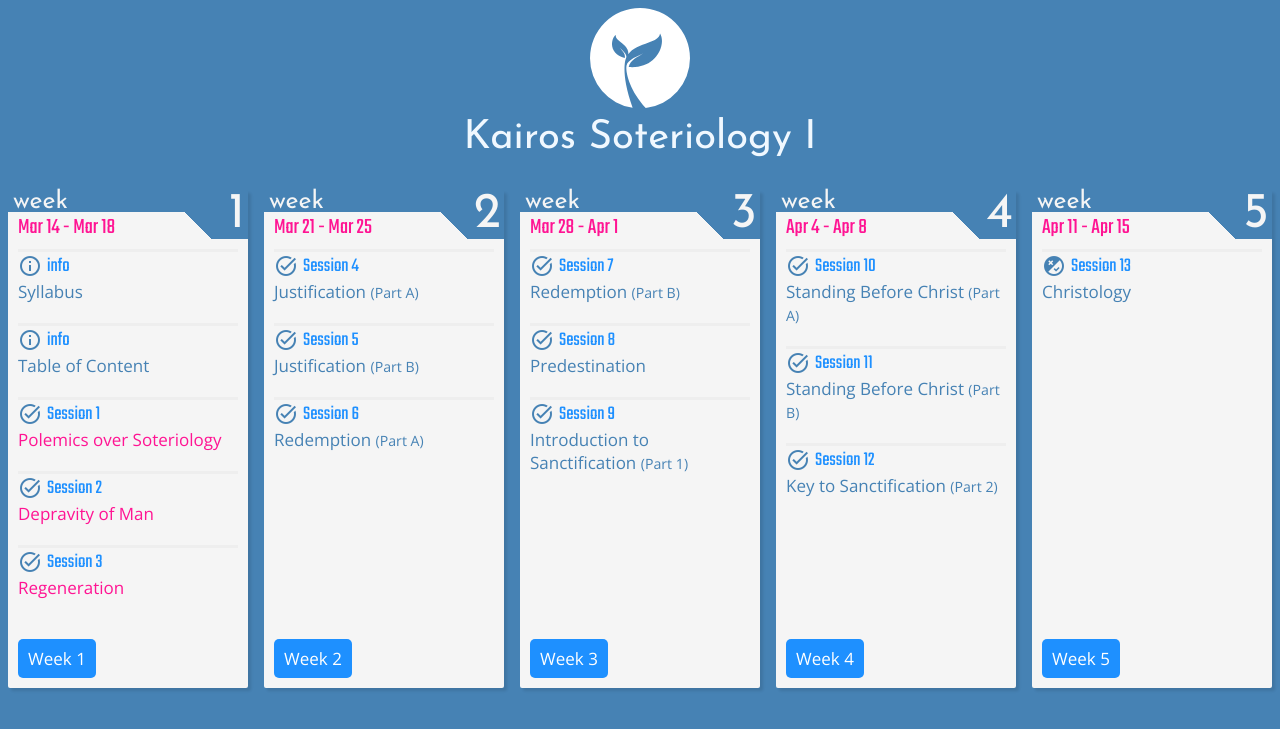
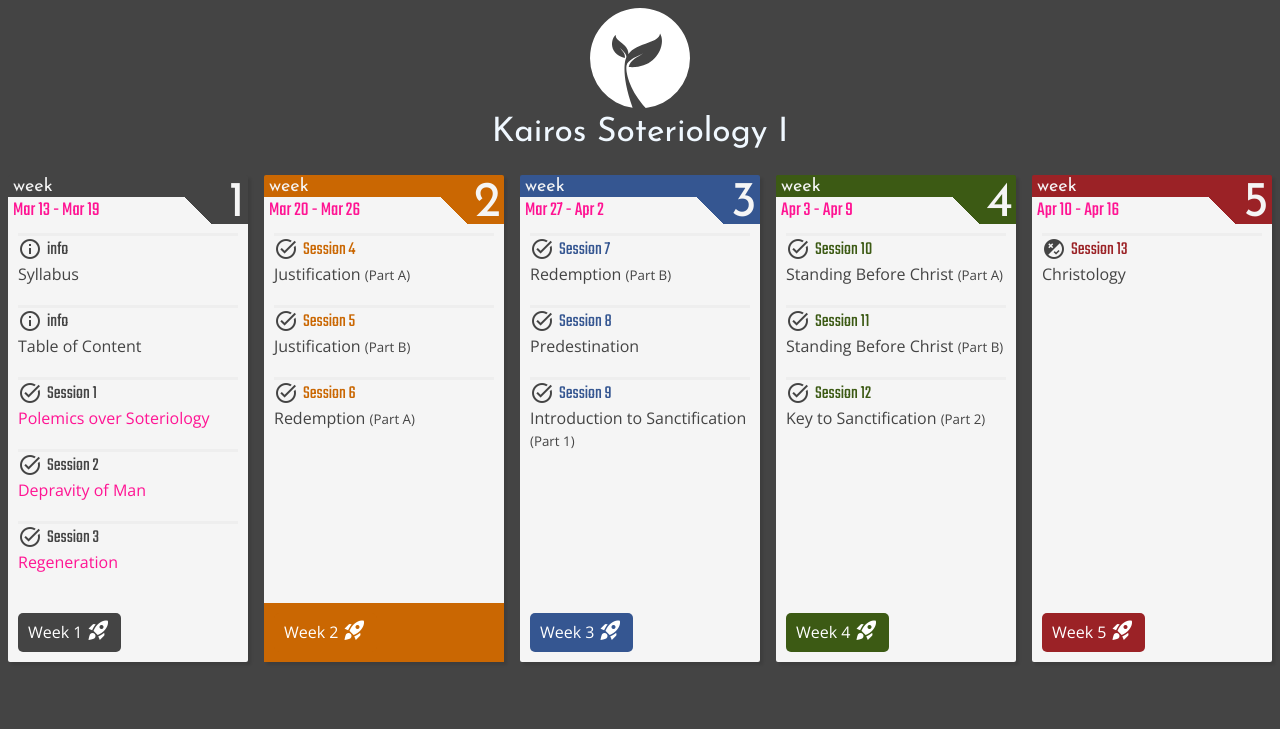
Before and after one commit to GospelTrust/kairos-th-513, a Jekyll site: the page built from docs/index.html, in a window 1280 px wide. Shown: the top 729 px of the page. Built offline with Jekyll 4.4.1, drawn with Linux system fonts in a browser that asks for light colours.

Commit message:
feat: Colorful tabs based on theme

```diff
--- a/docs/_data/course.yml
+++ b/docs/_data/course.yml
@@ -1,7 +1,8 @@
 week-01:
   title: 'Week 1'
-  date: 'Mar 14 - Mar 18'
-  sessions: 3
+  begin: 2022-03-13
+  end: 2022-03-19
+  theme: c1
   items:
   - title: 'Syllabus'
     header: info
@@ -22,8 +23,9 @@
 
 week-02:
   title: Week 2
-  date: 'Mar 21 - Mar 25'
-  sessions: 3
+  begin: 2022-03-20
+  end: 2022-03-26
+  theme: c3
   items:
   - title: 'Justification'
     header: assignment
@@ -40,8 +42,9 @@
 
 week-03:
   title: Week 3
-  date: 'Mar 28 - Apr 1'
-  sessions: 3
+  begin: 2022-03-27
+  end: 2022-04-02
+  theme: c5
   items:
   - title: 'Redemption'
     header: assignment
@@ -57,8 +60,9 @@
 
 week-04:
   title: Week 4
-  date: 'Apr 4 - Apr 8'
-  sessions: 3
+  begin: 2022-04-03
+  end: 2022-04-09
+  theme: c7
   items:
   - title: 'Standing Before Christ'
     header: assignment
@@ -75,8 +79,9 @@
 
 week-05:
   title: Week 5
-  date: 'Apr 11 - Apr 15'
-  sessions: 1
+  begin: 2022-04-10
+  end: 2022-04-16
+  theme: c9
   items:
   - title: 'Christology'
     header: optional
--- a/docs/_layouts/index.html
+++ b/docs/_layouts/index.html
@@ -5,15 +5,6 @@
     <link href="{{ 'assets/css/grid.css' |  relative_url }}" rel="stylesheet">
     <link href="{{ 'assets/css/tab.css' |  relative_url }}" rel="stylesheet">
     <link href="{{ 'assets/css/lesson.css' |  relative_url }}" rel="stylesheet">
-    <style>
-    html {
-      --bg: whitesmoke;
-      --fg: steelblue;
-      --cardWidth: 170px;
-      --cardHeight: 450px;
-      --fontSize: 17px;
-    }
-    </style>
   </head>
   <body>
     {{ content }}
--- a/docs/assets/css/lesson.css
+++ b/docs/assets/css/lesson.css
@@ -6,7 +6,7 @@
   --secondaryColor: dodgerblue;
   --linkColor: deeppink;
   --primaryColor: aliceblue;
-  --bgColor: steelblue;
+  --bgColor: #444;
   --fgColor: ivory;
 }
 
@@ -18,7 +18,7 @@
   color: var(--fgColor);
 }
 
-a, a:visited {
+a {
   color: var(--linkColor);
   text-decoration: none;
 }
@@ -27,6 +27,13 @@
   font-family: var(--secondaryFont);
   font-weight: normal;
   color: var(--secondaryColor);
+}
+
+.special {
+  font-family: var(--specialFont);
+  text-align: center;
+  color: var(--primaryColor);
+  margin: 10px 0 5px 0;
 }
 
 body::-webkit-scrollbar {
@@ -117,11 +124,3 @@
   text-decoration: none;
   flex-direction: column;
 }
-
-.special-head {
-  font-family: var(--specialFont);
-  font-size: 40px;
-  line-height: 60px;
-  text-align: center;
-  color: var(--primaryColor);
-}
--- a/docs/assets/css/tab.css
+++ b/docs/assets/css/tab.css
@@ -1,3 +1,20 @@
+html {
+  --bg: whitesmoke;
+  --fg: #444;
+  --cardWidth: 170px;
+  --cardHeight: 450px;
+  --fontSize: 16px;
+  --c1: #005F73;
+  --c2: #03989E;
+  --c3: #CA6702;
+  --c4: #EE9B00;
+  --c5: #355691;
+  --c6: #4073A0;
+  --c7: #3C5A14;
+  --c8: #598B2C;
+  --c9: #9B2226;
+  --c10: #B18FCF;
+}
 .card-tab {
   display: flex;
   flex-direction: column;
@@ -22,26 +39,29 @@
 }
 .top-bar {
   margin: -25px 0 0 5px;
-  font-size: 25px;
+  font-size: 18px;
   text-align: left;
 }
+
 .tab {
   position: absolute;
   top: -15px;
   right: 3px;
   font-size: 50px;
-  line-height: 35px;
+  line-height: 43px;
   text-align: right;
 }
 .tab small {
   display: block;
   font-size: 21px;
 }
+
 .header {
-  margin: 0 60px 0 10px;
+  margin: 0 50px 0 5px;
   text-align: left;
   line-height: 1;
   height: 32px;
+  font-size: 20px;
   overflow: hidden;
   text-overflow: ellipsis;
   display: -webkit-box;
@@ -49,6 +69,7 @@
   -webkit-box-orient: vertical;
   font-family: var(--secondaryFont);
 }
+
 .body {
   flex-grow: 2;
   padding: 0 10px;
@@ -57,7 +78,9 @@
 .body h2 {
   word-break: break-word;
   margin-top: 10px;
+  line-height: 2.4rem;
 }
+
 .body .item {
   margin-bottom: 20px;
   text-align: left;
@@ -66,8 +89,10 @@
   line-height: normal;
 }
 .body .item h3 {
-  margin-left: 5px;
+  margin: 0 0 0 5px;
+  color: var(--fg);
 }
+
 .control {
   margin-top: 10px;
   padding: 10px;
@@ -75,43 +100,75 @@
   justify-content: space-between;
 }
 
-.control a, .control a:visited {
+.control a {
+  display: flex;
   text-decoration: none;
-  background-color: var(--secondaryColor);
+  background-color: var(--fg);
   color: white;
   border-radius: 5px;
   padding: 5px 10px;
   font-size: var(--fontSize);
 }
-.current .control {
-  background-color: var(--secondaryBg);
+
+.c1 {
+  background-image: linear-gradient(225deg, var(--c1) 50%, transparent 50%);
+  border-top-color: var(--c1);
 }
-.card-tab.current {
-  background-image: linear-gradient(225deg, var(--primaryBg)) 50%, transparent 50%);
-  border-top-color: var(--primaryBg);
-  color: var(--primaryFg);
+.c1 .control a, .c1.current .control { background-color: var(--c1) }
+.c1 .body h3 { color: var(--c1) }
+
+.c2 {
+  background-image: linear-gradient(225deg, var(--c2) 50%, transparent 50%);
+  border-top-color: var(--c2);
 }
-.card-tab.faded {
-  background-image: linear-gradient(225deg, grey 50%, transparent 50%);
-  border-top-color: grey;
+.c2 .control a, .c2.current .control  { background-color: var(--c2) }
+.c2 .body h3 { color: var(--c2) }
+
+.c3 {
+  background-image: linear-gradient(225deg, var(--c3) 50%, transparent 50%);
+  border-top-color: var(--c3);
 }
-.faded .control {
-  background-color: inherit;
+.c3 .control a, .c3.current .control  { background-color: var(--c3) }
+.c3 .body h3 { color: var(--c3) }
+.c4 {
+  background-image: linear-gradient(225deg, var(--c4) 50%, transparent 50%);
+  border-top-color: var(--c4);
 }
-.current .tab,
-.current .top-bar,
-.faded .control,
-.faded .tab,
-.faded .top-bar {
-  color: inherit;
+.c4 .control a, .c4.current .control  { background-color: var(--c4) }
+.c4 .body h3 { color: var(--c4) }
+.c5 {
+  background-image: linear-gradient(225deg, var(--c5) 50%, transparent 50%);
+  border-top-color: var(--c5);
 }
-
-h3 {
-  margin: 0;
+.c5 .control a, .c5.current .control  { background-color: var(--c5) }
+.c5 .body h3 { color: var(--c5) }
+.c6 {
+  background-image: linear-gradient(225deg, var(--c6) 50%, transparent 50%);
+  border-top-color: var(--c6);
 }
-h2 {
-  line-height: 2.4rem;
+.c6 .control a, .c6.current .control  { background-color: var(--c6) }
+.c6 .body h3 { color: var(--c6) }
+.c7 {
+  background-image: linear-gradient(225deg, var(--c7) 50%, transparent 50%);
+  border-top-color: var(--c7);
 }
-small {
-  word-break: keep-all;
+.c7 .control a, .c7.current .control  { background-color: var(--c7) }
+.c7 .body h3 { color: var(--c7) }
+.c8 {
+  background-image: linear-gradient(225deg, var(--c8) 50%, transparent 50%);
+  border-top-color: var(--c8);
 }
+.c8 .control a, .c8.current .control  { background-color: var(--c8) }
+.c8 .body h3 { color: var(--c8) }
+.c9 {
+  background-image: linear-gradient(225deg, var(--c9) 50%, transparent 50%);
+  border-top-color: var(--c9);
+}
+.c9 .control a, .c9.current .control  { background-color: var(--c9) }
+.c9 .body h3 { color: var(--c9) }
+.c10 {
+  background-image: linear-gradient(225deg, var(--c10) 50%, transparent 50%);
+  border-top-color: var(--c10);
+}
+.c10 .control a, .c10.current .control  { background-color: var(--c10) }
+.c10 .body h3 { color: var(--c10) }
--- a/docs/index.html
+++ b/docs/index.html
@@ -4,17 +4,39 @@
 
 <div class="center-align">
   <img src="/assets/logo.svg" width="100" title="{{ site.title }}"/>
-  <div class="special-head">{{ site.title }}</div>
+  <h2 class="special">{{ site.title }}</h2>
 </div>
 
 <ul>
   {% for week in site.collections %}
     {% assign info = site.data.course[week.label] %}
     {% if info %}
-      <li class="card-tab">
+      {% assign end = info.end | date: '%s' %}
+      {% assign begin = info.begin | date: '%s' %}
+      {% assign now = 'now' | date: '%s' %}
+
+      {% unless end and now > end %}
+        {% assign theme = info.theme %}
+      {% endunless %}
+
+      {% if now >= begin and now <= end %}
+        {% assign current = 'current' %}
+      {% else %}
+        {% assign current = '' %}
+      {% endif %}
+
+      <li class="card-tab {{ theme }} {{ current }}">
         <div class="top-bar">week</div>
         <div class="tab">{{ forloop.index0 }}</div>
-        <div class="header"><a href="/{{ week.label }}">{{ info.date }}</a></div>
+        <div class="header">
+          <a href="/{{ week.label }}">
+            {% if info.begin and info.end %}
+              {{ info.begin | date: '%b %e' }} - {{ info.end | date: '%b %e' }}
+            {% else %}
+              {{ info.date }}
+            {% endif %}
+          </a>
+        </div>
         <div class="body">
           {% for item in info.items %}
             <div class="item">
@@ -50,7 +72,10 @@
           {% endfor %}
         </div>
         <div class="control">
-          <a href="/{{ week.label }}">{{ info.title }}</a>
+          <a href="/{{ week.label }}">
+            {{ info.title }}&nbsp;
+            <span class="material-icons">rocket_launch</span>
+          </a>
         </div>
       </li>
     {% endif %}
```
Also changed, not shown: docs/_includes/index/week.html (+22 -3 lines).
